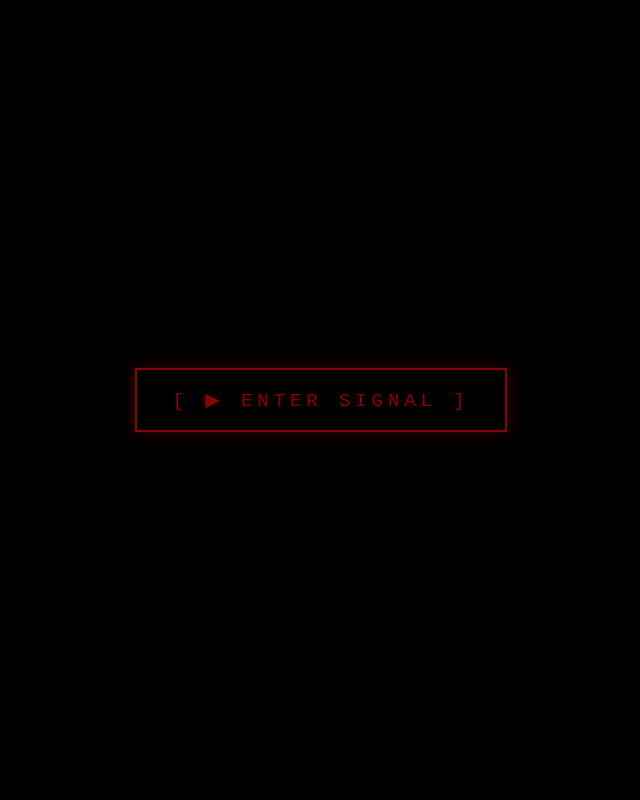
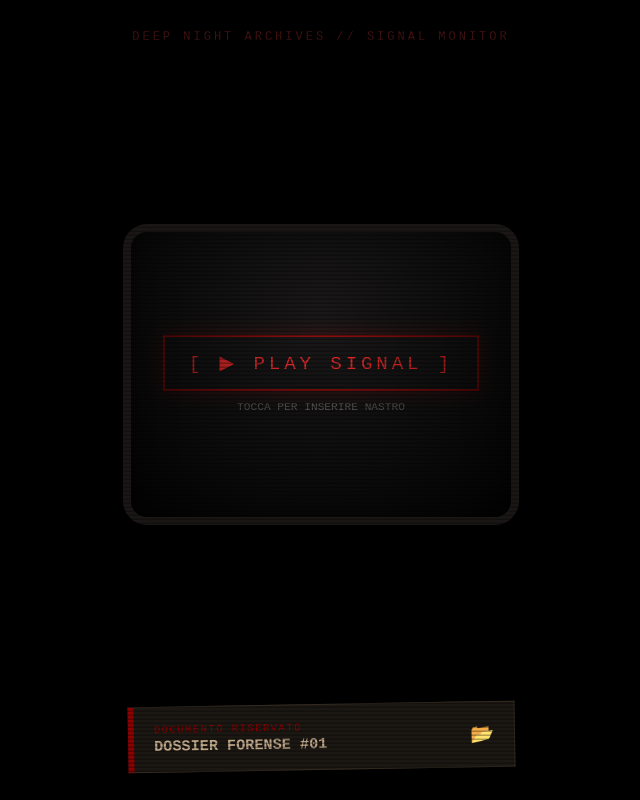
Before and after one commit to deborahimbriani-lab/deep-night-archives-, a Next.js app: page / in a window 1280 px wide. Shown: the whole page, without its empty margins (319-959 px from the left). Built offline with nearby package versions, Linux system fonts and the light colour scheme.

Commit message:
Update page.js

```diff
--- a/app/page.js
+++ b/app/page.js
@@ -1,52 +1,200 @@
 'use client';
 
 import { useState } from 'react';
-import dynamic from 'next/dynamic';
+import Link from 'next/link';
 
-// Caricamento asincrono di Three.js per evitare errori server-side
-const RoomCanvas = dynamic(() => import('../components/RoomCanvas'), {
-  ssr: false,
-});
+export default function CinemaViewport() {
+  const [activeItem, setActiveItem] = useState(null); // 'tv', 'dossier', null
 
-export default function Home() {
-  const [signalLocked, setSignalLocked] = useState(false);
+  // Audio diegetico: scatto meccanico e ronzio analogico
+  const playMechanicalClick = () => {
+    try {
+      const audioCtx = new (window.AudioContext || window.webkitAudioContext)();
+      const osc = audioCtx.createOscillator();
+      const gain = audioCtx.createGain();
 
-  const handleStart = () => {
-    setSignalLocked(true);
+      osc.type = 'square';
+      osc.frequency.setValueAtTime(80, audioCtx.currentTime);
+      osc.frequency.exponentialRampToValueAtTime(20, audioCtx.currentTime + 0.08);
+
+      gain.gain.setValueAtTime(0.5, audioCtx.currentTime);
+      gain.gain.exponentialRampToValueAtTime(0.01, audioCtx.currentTime + 0.08);
+
+      osc.connect(gain);
+      gain.connect(audioCtx.destination);
+
+      osc.start();
+      osc.stop(audioCtx.currentTime + 0.09);
+    } catch (e) {}
+  };
+
+  const handleTvClick = () => {
+    playMechanicalClick();
+    setActiveItem('tv');
   };
 
   return (
     <main style={{
+      position: 'fixed',
+      inset: 0,
       width: '100vw',
       height: '100dvh',
-      display: 'flex',
-      flexDirection: 'column',
-      alignItems: 'center',
-      justifyContent: 'center',
       backgroundColor: '#000000',
-      position: 'relative',
-      overflow: 'hidden'
+      overflow: 'hidden',
+      fontFamily: 'monospace',
+      userSelect: 'none'
     }}>
-      {!signalLocked ? (
-        <button
-          onClick={handleStart}
+      {/* Texture grana analogica e scanline sovrapposte all'intera viewport */}
+      <div style={{
+        position: 'absolute',
+        inset: 0,
+        pointerEvents: 'none',
+        zIndex: 10,
+        background: 'repeating-linear-gradient(rgba(0,0,0,0) 0px, rgba(0,0,0,0) 2px, rgba(0,0,0,0.3) 3px, rgba(0,0,0,0.3) 4px)'
+      }} />
+
+      {/* AMBIENTE: VISTA STANZA & TAVOLO */}
+      <div style={{
+        position: 'relative',
+        width: '100%',
+        height: '100%',
+        display: 'flex',
+        flexDirection: 'column',
+        justifyContent: 'space-between',
+        alignItems: 'center',
+        padding: '30px 20px',
+        boxSizing: 'border-box'
+      }}>
+        {/* Targa Segnale Superiore */}
+        <div style={{ color: '#441111', fontSize: '0.75rem', letterSpacing: '0.25em' }}>
+          DEEP NIGHT ARCHIVES // SIGNAL MONITOR
+        </div>
+
+        {/* POSTAZIONE TV CRT (Fisica, bombata, interattiva) */}
+        <div
+          onClick={handleTvClick}
           style={{
-            background: 'transparent',
-            border: '2px solid #8B0000',
-            color: '#8B0000',
-            padding: '18px 36px',
-            fontSize: '1.2rem',
-            fontFamily: 'monospace',
-            letterSpacing: '0.25em',
-            cursor: 'pointer',
-            boxShadow: '0 0 15px rgba(139, 0, 0, 0.4)',
-            zIndex: 10
+            position: 'relative',
+            width: '100%',
+            maxWidth: '380px',
+            aspectRatio: '4/3',
+            backgroundColor: '#0c0a0a',
+            borderRadius: '24px',
+            border: '8px solid #1a1616',
+            boxShadow: 'inset 0 0 40px rgba(0,0,0,0.9), 0 10px 40px rgba(0,0,0,0.95)',
+            display: 'flex',
+            flexDirection: 'column',
+            justifyContent: 'center',
+            alignItems: 'center',
+            cursor: 'pointer'
           }}
         >
-          [ ▶ ENTER SIGNAL ]
-        </button>
-      ) : (
-        <RoomCanvas />
+          {/* Riflesso bombato vetro CRT */}
+          <div style={{
+            position: 'absolute',
+            inset: 0,
+            borderRadius: '16px',
+            background: 'radial-gradient(ellipse at 50% 30%, rgba(255,255,255,0.06) 0%, rgba(0,0,0,0.85) 100%)',
+            pointerEvents: 'none'
+          }} />
+
+          {/* Tasto fisico centrale / Spia segnale */}
+          <div style={{
+            border: '2px solid #8B0000',
+            padding: '14px 24px',
+            color: '#ff2222',
+            fontSize: '1.2rem',
+            letterSpacing: '0.2em',
+            boxShadow: '0 0 20px rgba(139,0,0,0.35)',
+            textAlign: 'center'
+          }}>
+            [ ▶ PLAY SIGNAL ]
+          </div>
+          <span style={{ color: '#666', fontSize: '0.7rem', marginTop: '10px' }}>
+            TOCCA PER INSERIRE NASTRO
+          </span>
+        </div>
+
+        {/* PIANO DEL TAVOLO: FASCICOLO / DOSSIER FORENSE */}
+        <Link
+          href="/dossier"
+          onClick={playMechanicalClick}
+          style={{
+            width: '100%',
+            maxWidth: '340px',
+            backgroundColor: '#1b1712',
+            border: '1px solid #332a1f',
+            borderLeft: '6px solid #8B0000',
+            padding: '16px 20px',
+            color: '#bfa78a',
+            textDecoration: 'none',
+            display: 'flex',
+            justifyContent: 'space-between',
+            alignItems: 'center',
+            boxShadow: '0 8px 25px rgba(0,0,0,0.9)',
+            transform: 'rotate(-1deg)'
+          }}
+        >
+          <div>
+            <div style={{ fontSize: '0.65rem', color: '#8B0000', letterSpacing: '0.15em' }}>
+              DOCUMENTO RISERVATO
+            </div>
+            <div style={{ fontSize: '0.95rem', fontWeight: 'bold', marginTop: '2px' }}>
+              DOSSIER FORENSE #01
+            </div>
+          </div>
+          <span style={{ fontSize: '1.2rem' }}>📂</span>
+        </Link>
+      </div>
+
+      {/* MODALE STREAMING CASSETTA ATTIVA */}
+      {activeItem === 'tv' && (
+        <div style={{
+          position: 'fixed',
+          inset: 0,
+          backgroundColor: '#000000',
+          zIndex: 100,
+          display: 'flex',
+          flexDirection: 'column',
+          justifyContent: 'center',
+          alignItems: 'center',
+          padding: '20px'
+        }}>
+          <button
+            onClick={() => setActiveItem(null)}
+            style={{
+              position: 'absolute',
+              top: '20px',
+              right: '20px',
+              background: 'transparent',
+              border: '1px solid #444',
+              color: '#888',
+              padding: '8px 16px',
+              fontFamily: 'monospace',
+              cursor: 'pointer'
+            }}
+          >
+            [ EJECT TAPE ]
+          </button>
+
+          <div style={{ color: '#8B0000', fontSize: '0.85rem', marginBottom: '16px' }}>
+            SEGNALE IN RIPRODUZIONE // CLOUDFLARE STREAM
+          </div>
+
+          <div style={{
+            width: '100%',
+            maxWidth: '500px',
+            aspectRatio: '16/9',
+            border: '1px solid #222',
+            display: 'flex',
+            alignItems: 'center',
+            justifyContent: 'center',
+            color: '#555',
+            fontSize: '0.8rem'
+          }}>
+            [ STREAMING PLAYER EMBED AGGANCIATO QUI ]
+          </div>
+        </div>
       )}
     </main>
   );
```
